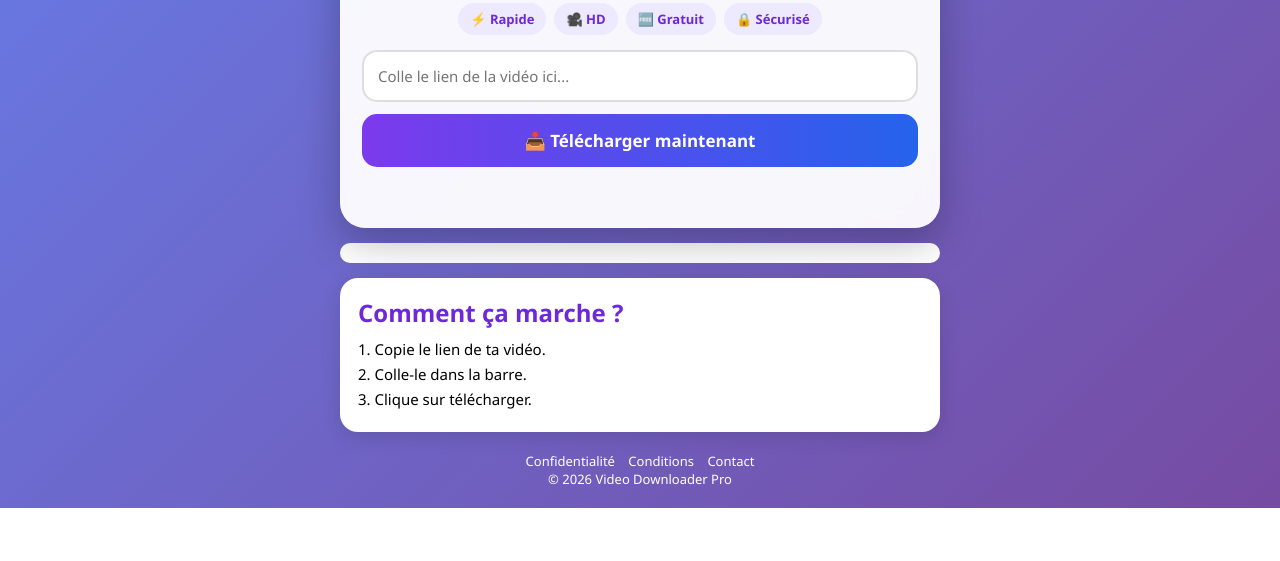
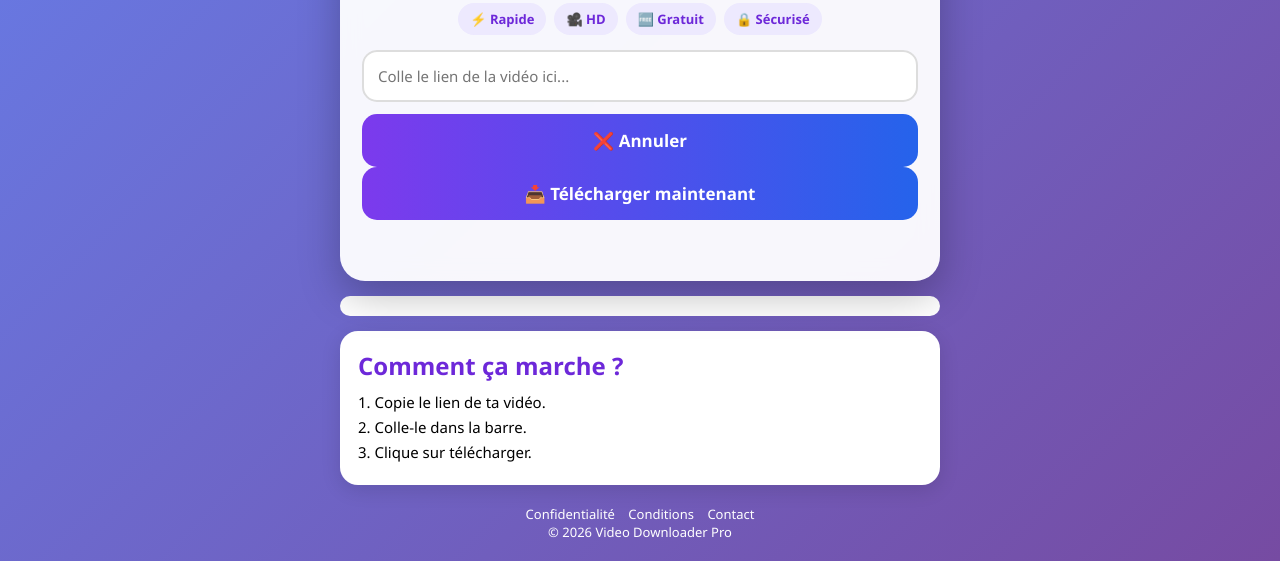
Before and after one commit to Elmatador512/fb-downloader, a plain HTML site: page index.html in a window 1280 px wide. Shown: the part 296-857 px from the top of the page. Before the commit the page ends 804 px from the top, so only its background shows below. Drawn offline with Linux system fonts and the light colour scheme; a script that the page names is missing.

Commit message:
Update index.html

```diff
--- a/index.html
+++ b/index.html
@@ -63,7 +63,7 @@ Télécharge gratuitement tes vidéos préférées en qualité HD.
 id="url"
 type="text"
 placeholder="Colle le lien de la vidéo ici...">
-
+<button id="clearBtn">❌ Annuler</button>
 <button id="downloadBtn">
 
 📥 Télécharger maintenant
```
